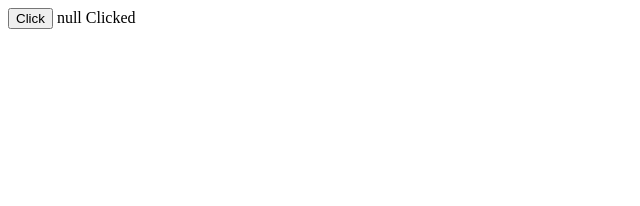
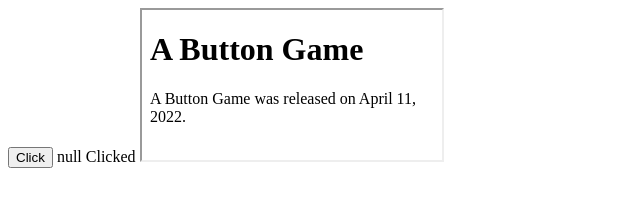
Before and after one commit to ADev531/buttongame, a plain HTML site: page index.html in a window 1280 px wide. Shown: the whole page, without its empty margins (0-640 px from the left). Drawn offline with Linux system fonts and the light colour scheme.

Commit message:
Update index.html

```diff
--- a/index.html
+++ b/index.html
@@ -6,6 +6,8 @@
 <body OnUnload="savedata()">
     <input type="button" value="Click" id="clickbutton">
     <span id="clickedtext">Loading..</span>
+
+    <iframe src="/document.html"><p>This browser does not support iframe.</p></iframe>
 
     <script>
         var buttonclicked = localStorage.getItem("buttongame_buttonclicked")
```
